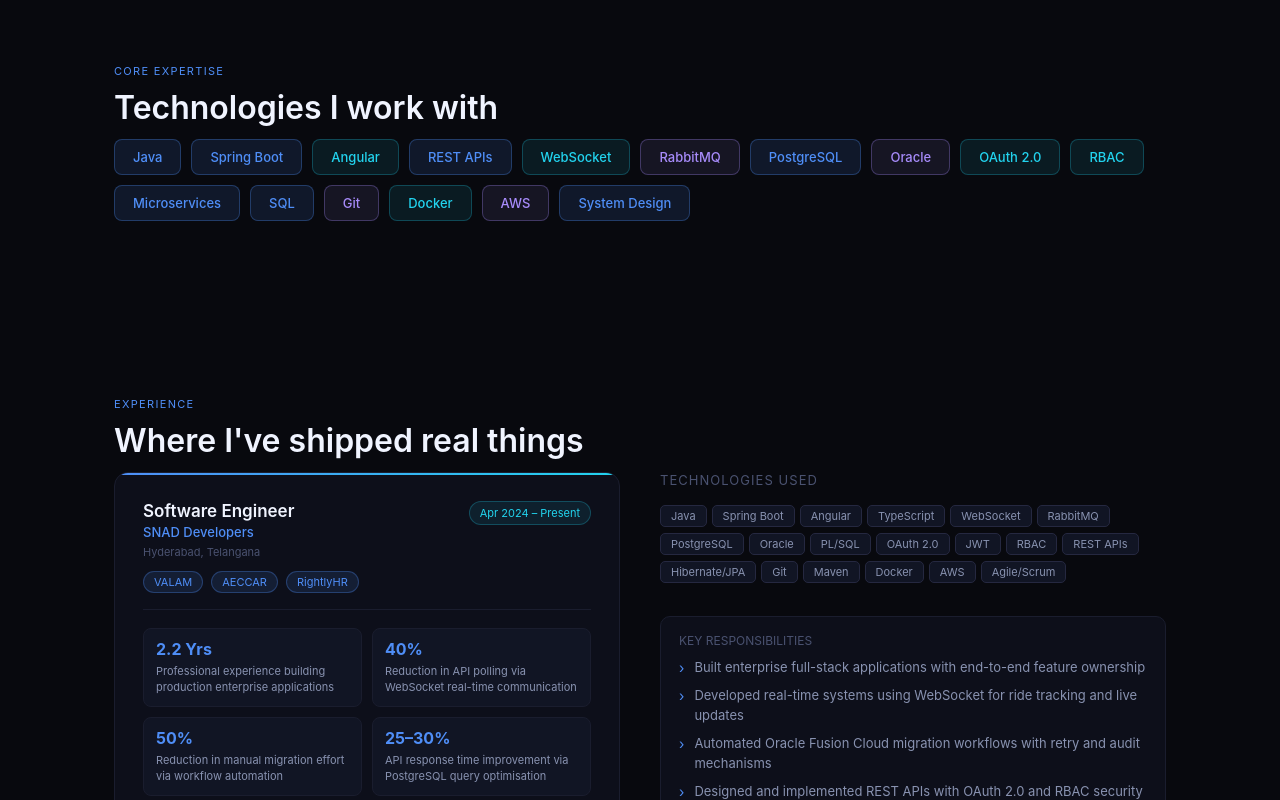
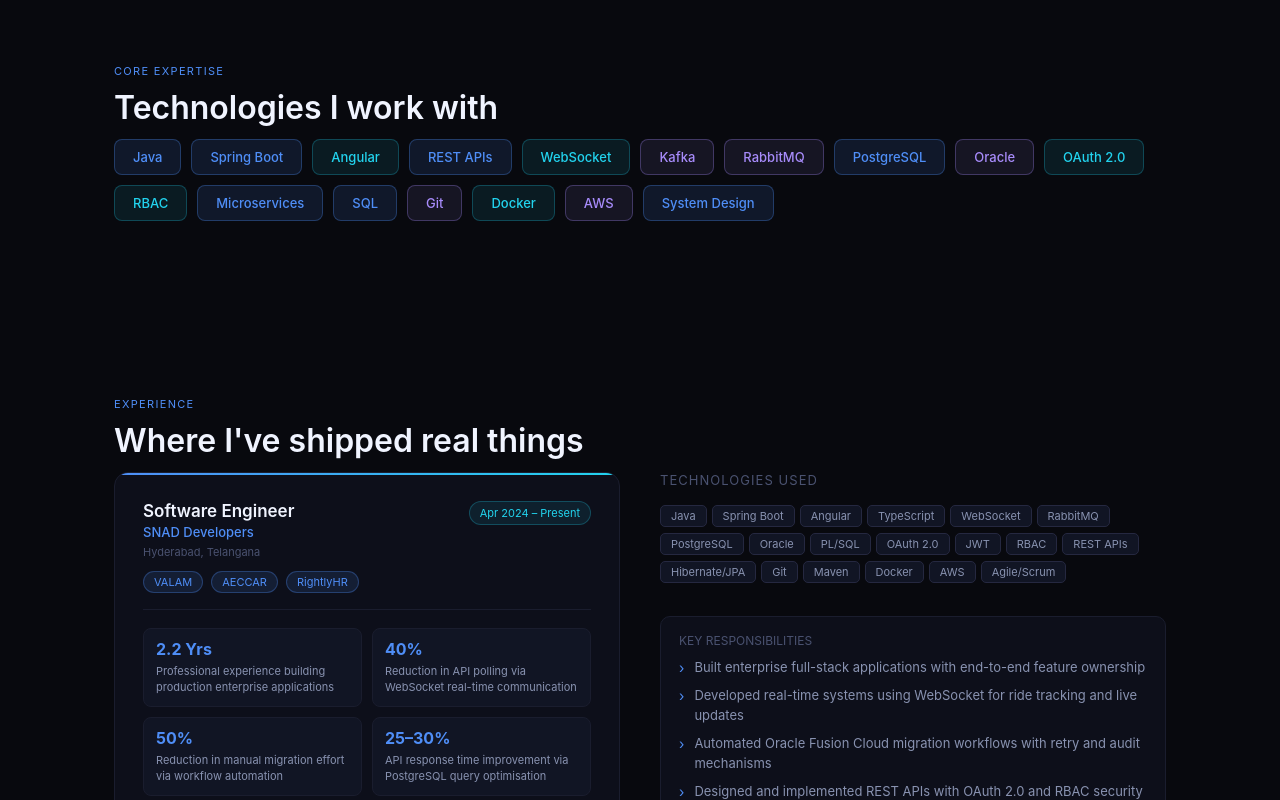
Before and after one commit to Umamaheswar27/My-Portfolio, a React (Create React App) app: page / in a window 1280 px wide. Shown: the part 1400-2200 px from the top of the page. Built offline with nearby package versions, Linux system fonts and the light colour scheme.

Commit message:
Add Kafka to Core Expertise and Skills sections

```diff
--- a/src/components/sections/CoreExpertise.js
+++ b/src/components/sections/CoreExpertise.js
@@ -9,6 +9,7 @@ const expertise = [
   { label: 'Angular',       color: C.cyan,   dim: C.cyanDim,   bdr: C.cyanBdr },
   { label: 'REST APIs',     color: C.blue,   dim: C.blueDim,   bdr: C.blueBdr },
   { label: 'WebSocket',     color: C.cyan,   dim: C.cyanDim,   bdr: C.cyanBdr },
+  { label: 'Kafka',        color: C.violet, dim: C.violetDim, bdr: C.violetBdr },
   { label: 'RabbitMQ',      color: C.violet, dim: C.violetDim, bdr: C.violetBdr },
   { label: 'PostgreSQL',    color: C.blue,   dim: C.blueDim,   bdr: C.blueBdr },
   { label: 'Oracle',        color: C.violet, dim: C.violetDim, bdr: C.violetBdr },
--- a/src/components/sections/Skills.js
+++ b/src/components/sections/Skills.js
@@ -7,7 +7,7 @@ const groups = [
   { title: 'Backend Engineering',    items: ['Java', 'Spring Boot', 'Hibernate/JPA', 'REST APIs', 'Microservices', 'Spring Security'] },
   { title: 'Frontend',               items: ['Angular', 'TypeScript', 'PrimeNG', 'HTML', 'CSS'] },
   { title: 'Databases',              items: ['PostgreSQL', 'MySQL', 'Oracle', 'Query Optimisation', 'Indexing'] },
-  { title: 'Messaging & Real-Time',  items: ['RabbitMQ', 'WebSocket', 'Event-Driven Architecture', 'Async Workflows'] },
+  { title: 'Messaging & Real-Time',  items: ['RabbitMQ', 'Kafka', 'WebSocket', 'Event-Driven Architecture', 'Async Workflows'] },
   { title: 'Security',               items: ['OAuth 2.0', 'JWT Authentication', 'RBAC', 'Spring Security'] },
   { title: 'Cloud & DevOps',         items: ['AWS', 'Docker (Basics)', 'CI/CD', 'Azure Fundamentals', 'Git', 'Maven', 'Postman'] },
 ];
```
